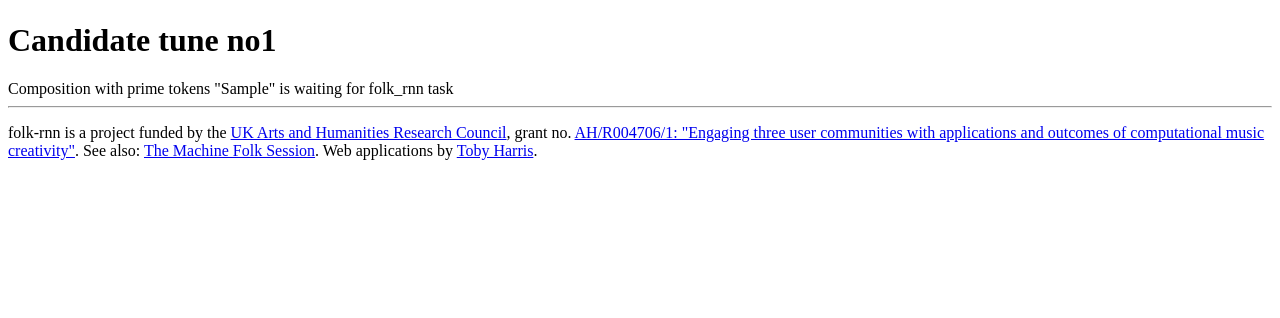
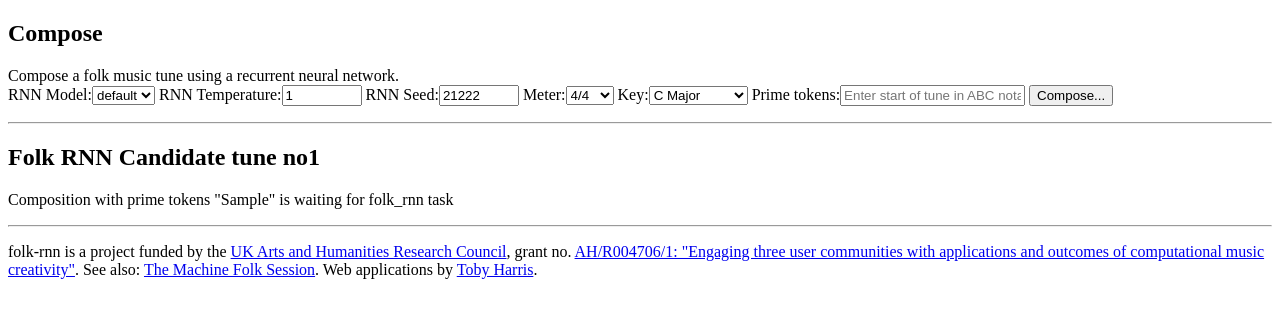
Before and after one commit to tobyspark/folk-rnn-webapp, a Django app: template folk_rnn_site/composer/templates/composer/tune-in-process.html in a window 1280 px wide. Shown: the part 138-456 px from the top of the page. Run offline with Django 3.2, Linux system fonts and the light colour scheme; tables that the repository leaves empty hold one stand-in row (values such as "Sample post"); the template is opened without the code that fills it: values that come from a table or form of the project are taken from there, most other values are stand-ins (such as "Sample title", 1, 10 or a date in 2020).

Commit message:
Composer: pseudo single-page

```diff
--- a/folk_rnn_site/composer/templates/composer/_compose.html
+++ b/folk_rnn_site/composer/templates/composer/_compose.html
@@ -1,8 +1,8 @@
 <div id="compose_ui">
     Compose a folk music tune using a recurrent neural network.
-    <form method="POST">
+    <form method="POST" action="/">
         {% csrf_token %}
-        {{ form }}
+        {{ compose_form }}
         <input id="compose_button" type="submit" value="Compose...">
     </form>
 </div>
--- a/folk_rnn_site/composer/templates/composer/home.html
+++ b/folk_rnn_site/composer/templates/composer/home.html
@@ -3,7 +3,7 @@
 {% block content %}
 {% load humanize %}
 <div id="compose">
-    <h1>Compose</h1>
+    <h2>Compose</h1>
     {% include "composer/_compose.html" %}
 </div>
 {% endblock %}
--- a/folk_rnn_site/composer/templates/composer/tune-in-process.html
+++ b/folk_rnn_site/composer/templates/composer/tune-in-process.html
@@ -4,8 +4,14 @@
 {% block headend %}<meta http-equiv="refresh" content="1">{% endblock %}
 
 {% block content %}
-<h1>Candidate tune no{{ candidate_id }}</h1>
-<div id="compose_ui">
-    Composition with prime tokens "{{ prime_tokens }}" {% if rnn_has_started %}in process...{% else %}is waiting for folk_rnn task{% endif %}
+<div id="compose">
+    <h2>Compose</h2>
+    {% include "composer/_compose.html" %}
+</div>
+<hr>
+<div id="tune-in-process">
+    <h2>Folk RNN Candidate tune no{{ candidate_id }}</h2>
+    <p>Composition with prime tokens "{{ prime_tokens }}" {% if rnn_has_started %}in process...{% else %}is waiting for folk_rnn task{% endif %}</p>
+    </div>
 </div>
 {% endblock %}
--- a/folk_rnn_site/composer/views.py
+++ b/folk_rnn_site/composer/views.py
@@ -28,7 +28,7 @@ def home_page(request):
         form = ComposeForm()
 
     return render(request, 'composer/home.html', {
-                                'form': form,
+                                'compose_form': form,
                                 })
 
 def tune_page(request, tune_id=None):
@@ -45,6 +45,7 @@ def tune_page(request, tune_id=None):
             'prime_tokens': tune.prime_tokens,
             'rnn_has_started': False,
             'candidate_id': tune_id_int,
+            'compose_form': ComposeForm(),
             })
 
     if not tune.rnn_finished:
@@ -52,6 +53,7 @@ def tune_page(request, tune_id=None):
             'prime_tokens': tune.prime_tokens,
             'rnn_has_started': True,
             'candidate_id': tune_id_int,
+            'compose_form': ComposeForm(),
             })
 
     # Display generated tune
@@ -64,6 +66,7 @@ def tune_page(request, tune_id=None):
         'rnn_duration': (tune.rnn_finished - tune.rnn_started).total_seconds(),
         'tune_cols': max(len(line) for line in tune_lines), # TODO: look into autosize via CSS, when CSS is a thing round here.
         'tune_rows': len(tune_lines),
+        'compose_form': ComposeForm(),
         })
 
 def archive_tune(request, tune_id=None):
```
Also changed, not shown: folk_rnn_site/composer/templates/composer/tune.html (+7 -2 lines).
